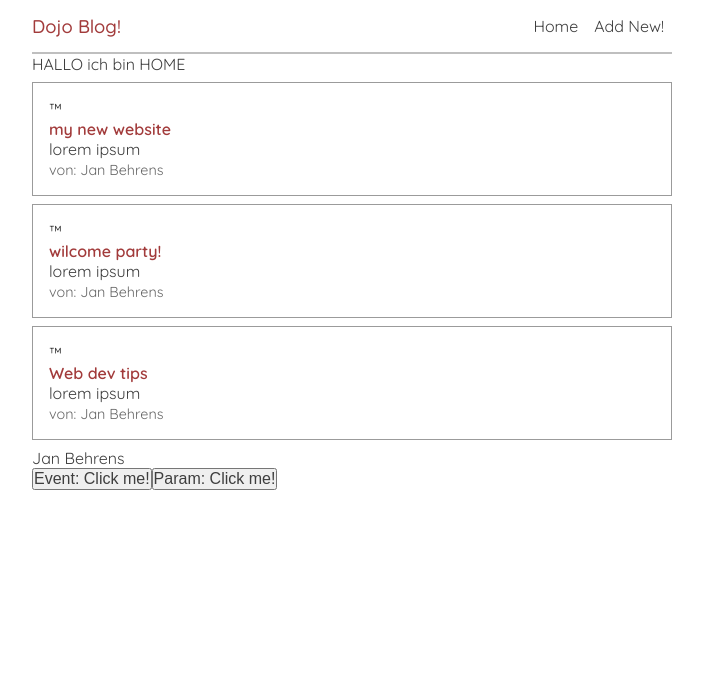
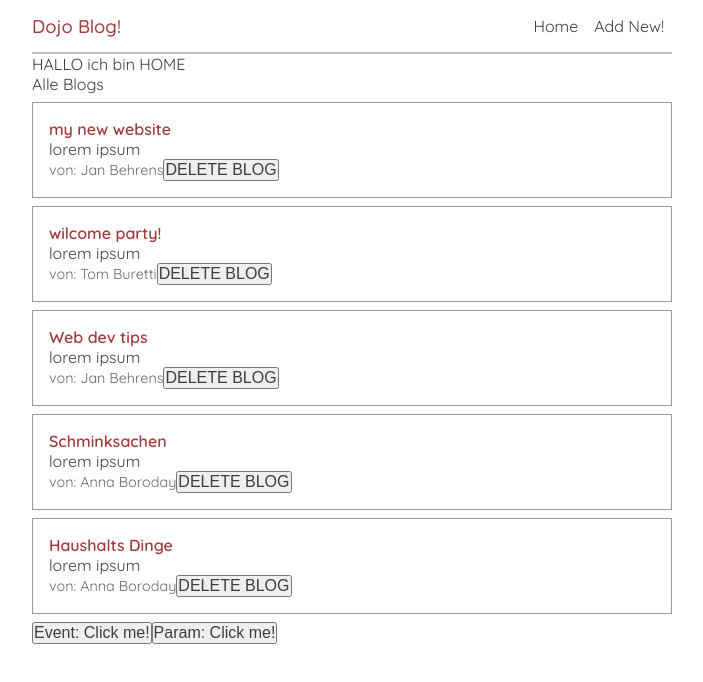
Before and after one commit to behrens-de/dojo-blog, a React (Create React App) app: page / in a window 1280 px wide. Shown: the top 682 px of the page, without its empty margins (288-991 px from the left). Built offline with nearby package versions, Linux system fonts and the light colour scheme.

Commit message:
update: function as props

```diff
--- /dev/null
+++ b/src/components/BlogList.js
@@ -0,0 +1,29 @@
+const BlogList = props => {
+
+    const { blogs, title } = props;
+
+
+
+    const jsx = (<div className="block-list">
+        <h2>{title ?? 'Unknown'}</h2>
+        {blogs.map(blog => {
+            const { id, title, body, author } = blog;
+            return <div className="blog-preview" key={id}>
+                <h2>{title}</h2>
+                <p>{body}</p>
+                <span>von: {author}</span>
+                <button onClick={() => props.handleDelete(id)}>DELETE BLOG</button>
+            </div>
+        })}
+
+    </div>);
+
+    const error = () => {
+        console.warn('<BLOCKLIST/> Error:', props);
+        return null;
+    }
+
+    return blogs.length > 0 ? jsx : error();
+}
+
+export default BlogList;
--- a/src/components/Home.js
+++ b/src/components/Home.js
@@ -1,41 +1,52 @@
 import { useState } from "react"
+import BlogList from "./BlogList"
 const Home = () => {
 
     // useState Hook
-    const [name, setName] = useState({ firstname: 'Jan', lastname: 'Behrens' })
     const [blogs, setBlogs] = useState([
         { id: 1, title: 'my new website', body: 'lorem ipsum', author: 'Jan Behrens' },
-        { id: 2, title: 'wilcome party!', body: 'lorem ipsum', author: 'Jan Behrens' },
+        { id: 2, title: 'wilcome party!', body: 'lorem ipsum', author: 'Tom Buretti' },
         { id: 3, title: 'Web dev tips', body: 'lorem ipsum', author: 'Jan Behrens' },
+        { id: 4, title: 'Schminksachen', body: 'lorem ipsum', author: 'Anna Boroday' },
+        { id: 5, title: 'Haushalts Dinge', body: 'lorem ipsum', author: 'Anna Boroday' },
     ])
 
 
     const handleClickEvent = (event) => {
         console.log('EVENT: ', event)
-        setName({ ...name, lastname: 'Buretti' })
     }
 
     const handleClickParam = (param) => {
         console.log('PARAM: ', param)
     }
 
-    return (<div className="Home">
-        <div  className="container">
+    const filterdBlogs = (author, explicit=false) => {
+        return blogs.filter(blog => {
+            if(explicit) return blog.author === author;
+            return blog.author.toLowerCase().includes(author.toLowerCase())
+        });
+    }
+
+    const handleDelete = (id) => {
+        // Removed Blog Item by ID
+        setBlogs(blogs.filter(blog => blog.id !== id));
+    }
+
+    const jsx = (<div className="Home">
+        <div className="container">
             <h1>HALLO ich bin HOME</h1>
 
-            {blogs.map(blog => {
-               return  <div className="blog-preview" key={blog.id}>™
-                   <h2>{blog.title}</h2>
-                   <p>{blog.body}</p>
-                   <span>von: {blog.author}</span>
-                   </div>
-            })}
+            <BlogList blogs={blogs} title={'Alle Blogs'} handleDelete={handleDelete} />
+            {/* <BlogList blogs={filterdBlogs("jan")} title={'Jans Blogs'} />
+            <BlogList blogs={filterdBlogs('Tom')} title={'Toms Blogs'} />
+            <BlogList blogs={filterdBlogs('Anna')} title={'Annas Blogs'} /> */}
 
-            <p>{name.firstname} {name.lastname}</p>
             <button onClick={handleClickEvent}>Event: Click me!</button>
             <button onClick={() => handleClickParam('Argument')}>Param: Click me!</button>
         </div>
     </div>);
+
+    return jsx;
 }
 
 export default Home;
```
